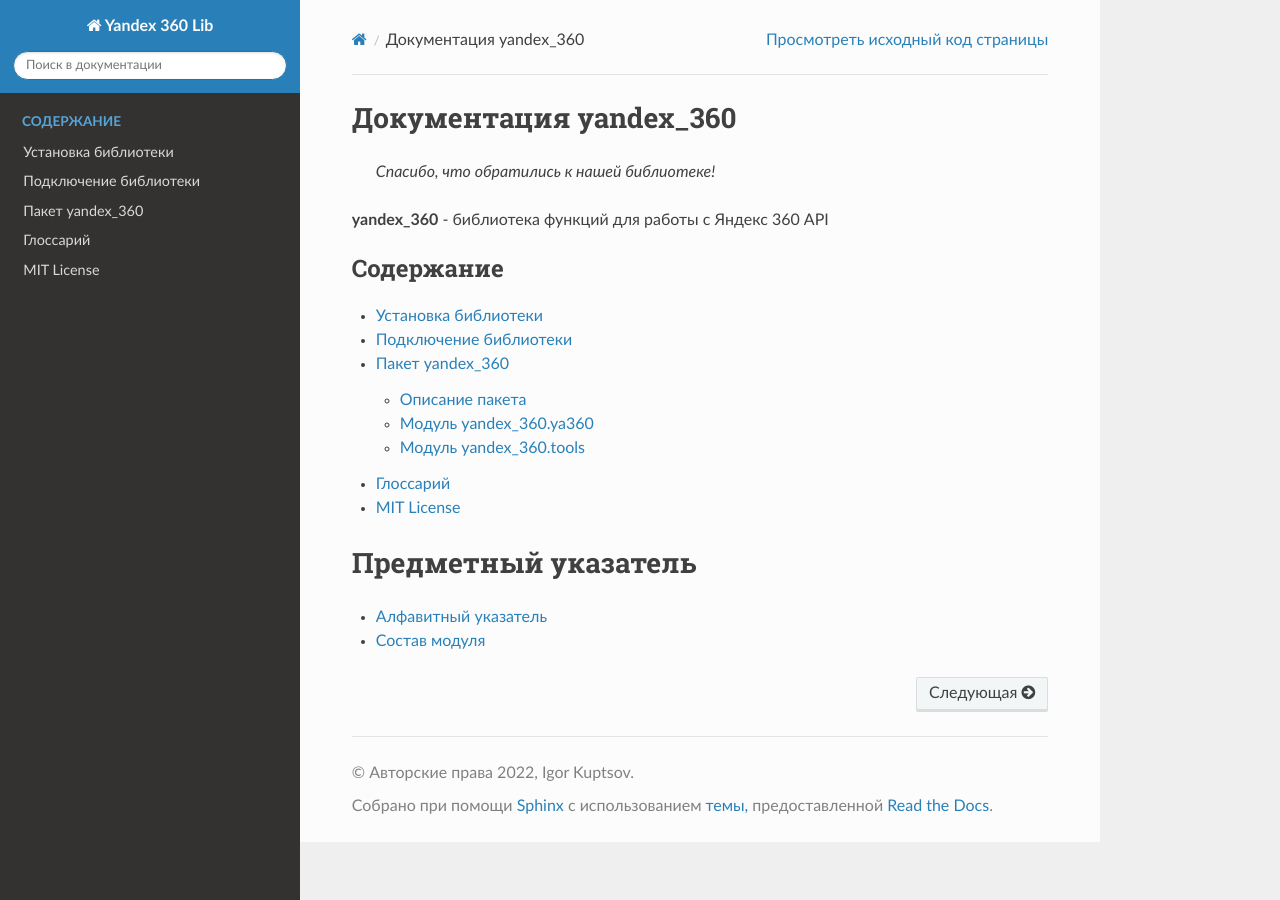
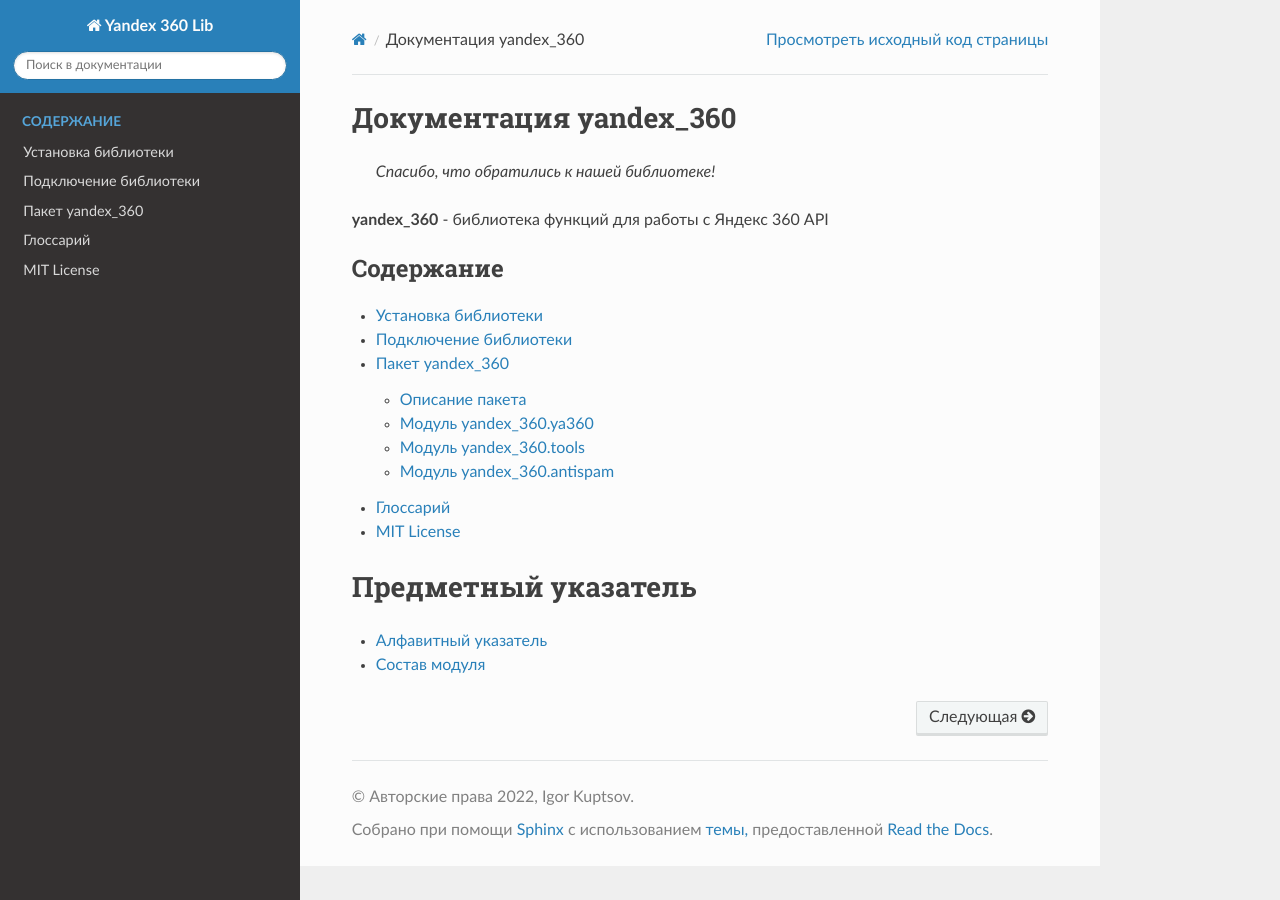
Before and after one commit to imercury13/yandex-360, a Sphinx documentation site: the page built from docs/source/index.rst, in a window 1280 px wide. Built offline with Sphinx 7.4.7 and the Read the Docs theme 2.0.0, drawn with Linux system fonts in a browser that asks for light colours.

Commit message:
antispam

```diff
--- a/docs/source/yandex_360.rst
+++ b/docs/source/yandex_360.rst
@@ -24,3 +24,11 @@
    :members:
    :undoc-members:
    :show-inheritance:
+
+Модуль yandex\_360.antispam
+------------------------
+
+.. automodule:: yandex_360.antispam
+   :members:
+   :undoc-members:
+   :show-inheritance:
```
